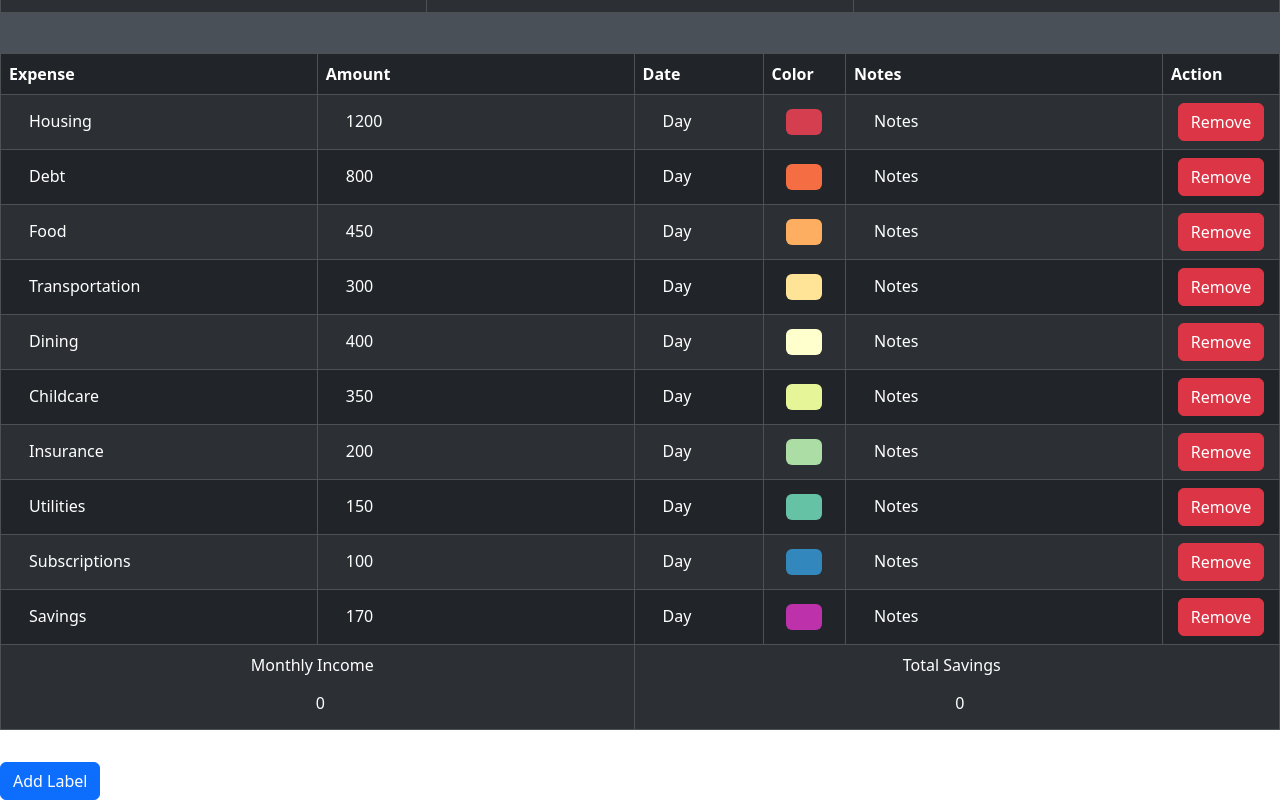
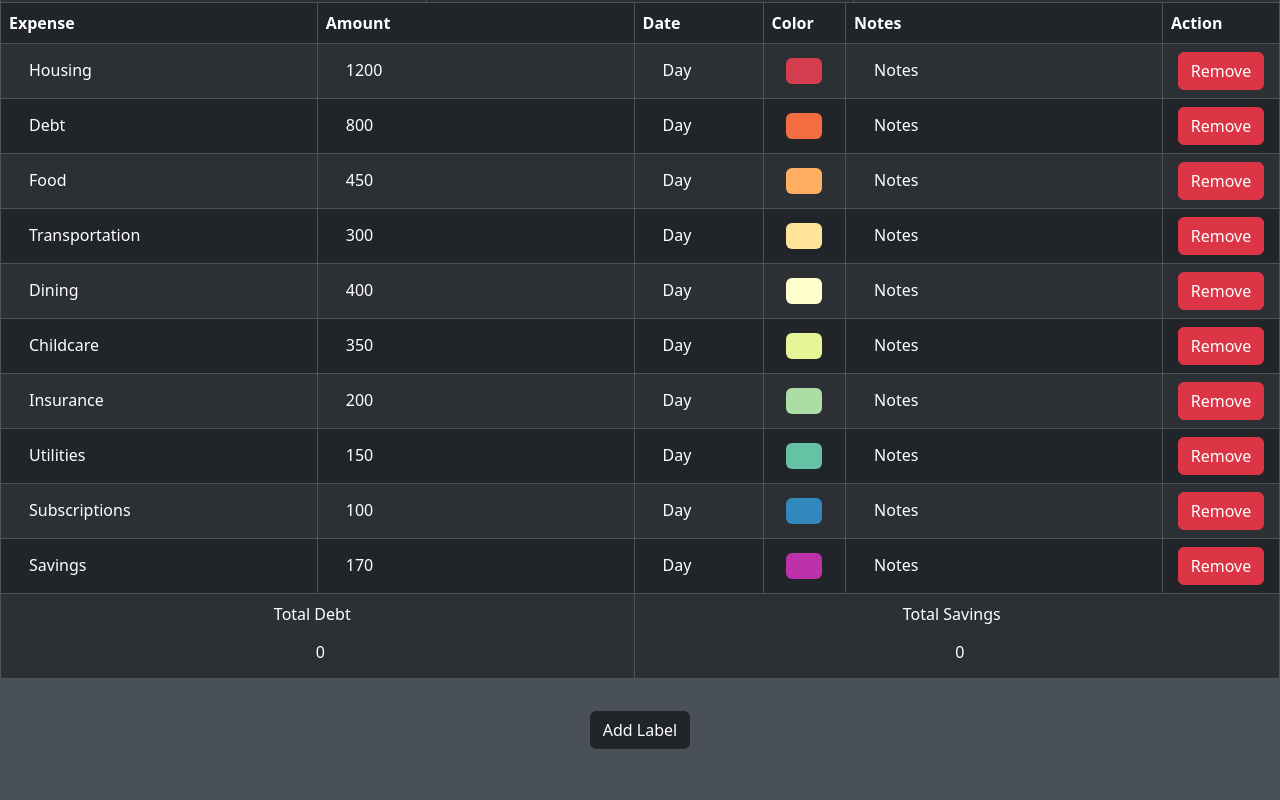
Before and after one commit to JohnArochaDev/Finance-Tracker, a React (Vite) app: page /my-finances in a window 1280 px wide. Shown: the part 250-1050 px from the top of the page. Built offline with nearby package versions, Linux system fonts and the light colour scheme.

Commit message:
quick fix

```diff
--- a/src/components/Forms/FinanceForm/index.tsx
+++ b/src/components/Forms/FinanceForm/index.tsx
@@ -159,8 +159,8 @@ const PieChartForm: React.FC = () => {
 
   return (
     <Form>
-      <Table striped bordered hover variant="dark" style={{ marginTop: '5vh' }}>
-        <thead>
+      <Table striped bordered hover variant="dark" style={{ marginTop: '5vh', marginBottom: '-3.2em' }}>
+      <thead>
           <tr>
             <th>Income</th>
             <th>Total Expenses</th>
@@ -270,10 +270,10 @@ const PieChartForm: React.FC = () => {
           <tr>
             <td colSpan={2}>
               <Form.Group controlId="monthlyIncome" className="form-group text-center">
-                <Form.Label>Monthly Income</Form.Label>
-                <Form.Control
+              <Form.Label>Total Debt</Form.Label>
+              <Form.Control
                   type="number"
-                  placeholder="Enter your monthly income"
+                  placeholder="Enter your debt amount"
                   value={monthlyIncome}
                   onChange={(e) => {
                     setMonthlyIncome(parseInt(e.target.value));
@@ -301,9 +301,11 @@ const PieChartForm: React.FC = () => {
           </tr>
         </tbody>
       </Table>
-      <Button variant="primary" onClick={addLabel} className="mt-3">
-        Add Label
-      </Button>
+      <div className="text-center">
+        <Button variant="dark" onClick={addLabel} className="mt-3 mb-5">
+          Add Label
+        </Button>
+      </div>
     </Form>
   );
 };
--- a/src/main.tsx
+++ b/src/main.tsx
@@ -3,7 +3,8 @@ import { StrictMode } from 'react';
 import { createRoot } from 'react-dom/client';
 import { BrowserRouter as Router, Route, Routes } from 'react-router-dom';
 import { ChartProvider } from './context/ChartContext';
-import GlobalStyles from './styles/globalStyles.ts';
+import { Global } from '@emotion/react';
+import globalStyles from './styles/globalStyles';
 import NavBar from './components/Navbar/index.tsx';
 import Home from './pages/Home/index.tsx';
 import MyFinances from './pages/MyFinances/index.tsx';
@@ -15,8 +16,8 @@ import 'bootstrap/dist/css/bootstrap.min.css';
 createRoot(document.getElementById('root')!).render(
   <StrictMode>
     <ChartProvider>
-      <div css={GlobalStyles.bg}>
-        <div className="main" >
+      <Global styles={globalStyles} />
+        <div className="main">
           <Router>
             <NavBar />
             <Routes>
@@ -27,7 +28,6 @@ createRoot(document.getElementById('root')!).render(
             </Routes>
           </Router>
         </div>
-      </div>
     </ChartProvider>
   </StrictMode>,
 );
--- a/src/styles/globalStyles.ts
+++ b/src/styles/globalStyles.ts
@@ -1,11 +1,9 @@
 import { css } from "@emotion/react";
 
-const globalStyles = {
-    bg: css`
-        .main {
-            background-color: #495057 !important;
-        }
-    `
-};
+const globalStyles = css`
+    body {
+        background-color: #495057 !important;
+    }
+`;
 
 export default globalStyles;
```
